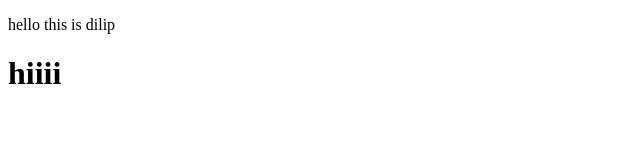
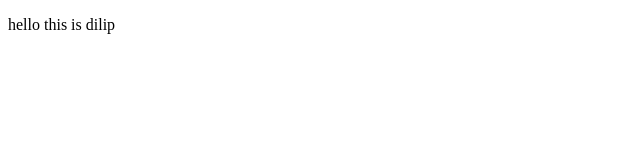
Before and after one commit to dilipsingh27/gitBasic, a plain HTML site: page index.html in a window 1280 px wide. Shown: the whole page, without its empty margins (0-640 px from the left). Drawn offline with Linux system fonts and the light colour scheme.

Commit message:
removed h1 tag

```diff
--- a/index.html
+++ b/index.html
@@ -8,6 +8,6 @@
 </head>
 <body>
     <p>hello this is dilip</p>
-    <h1>hiiii</h1>
+
 </body>
 </html>
```
